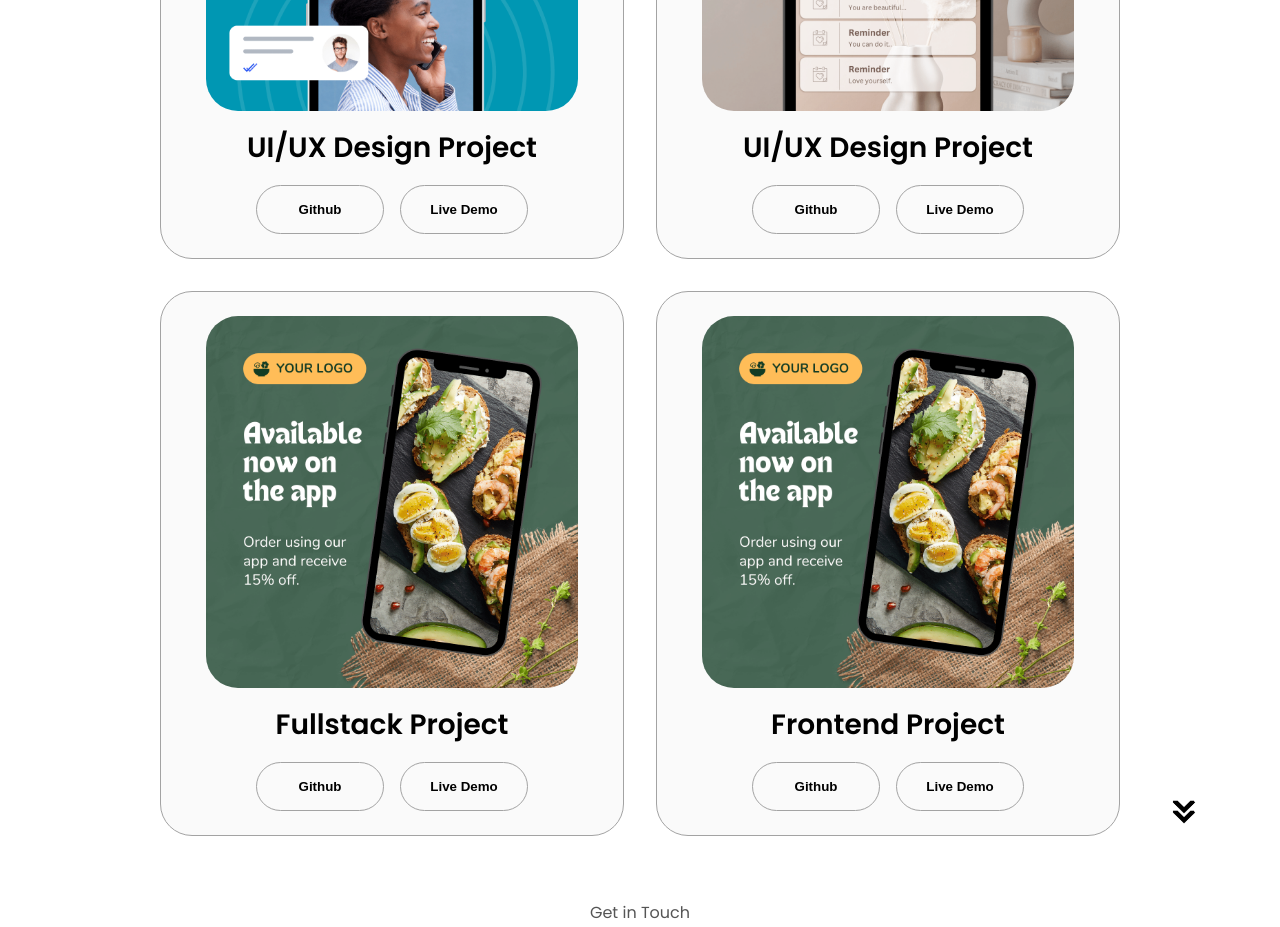
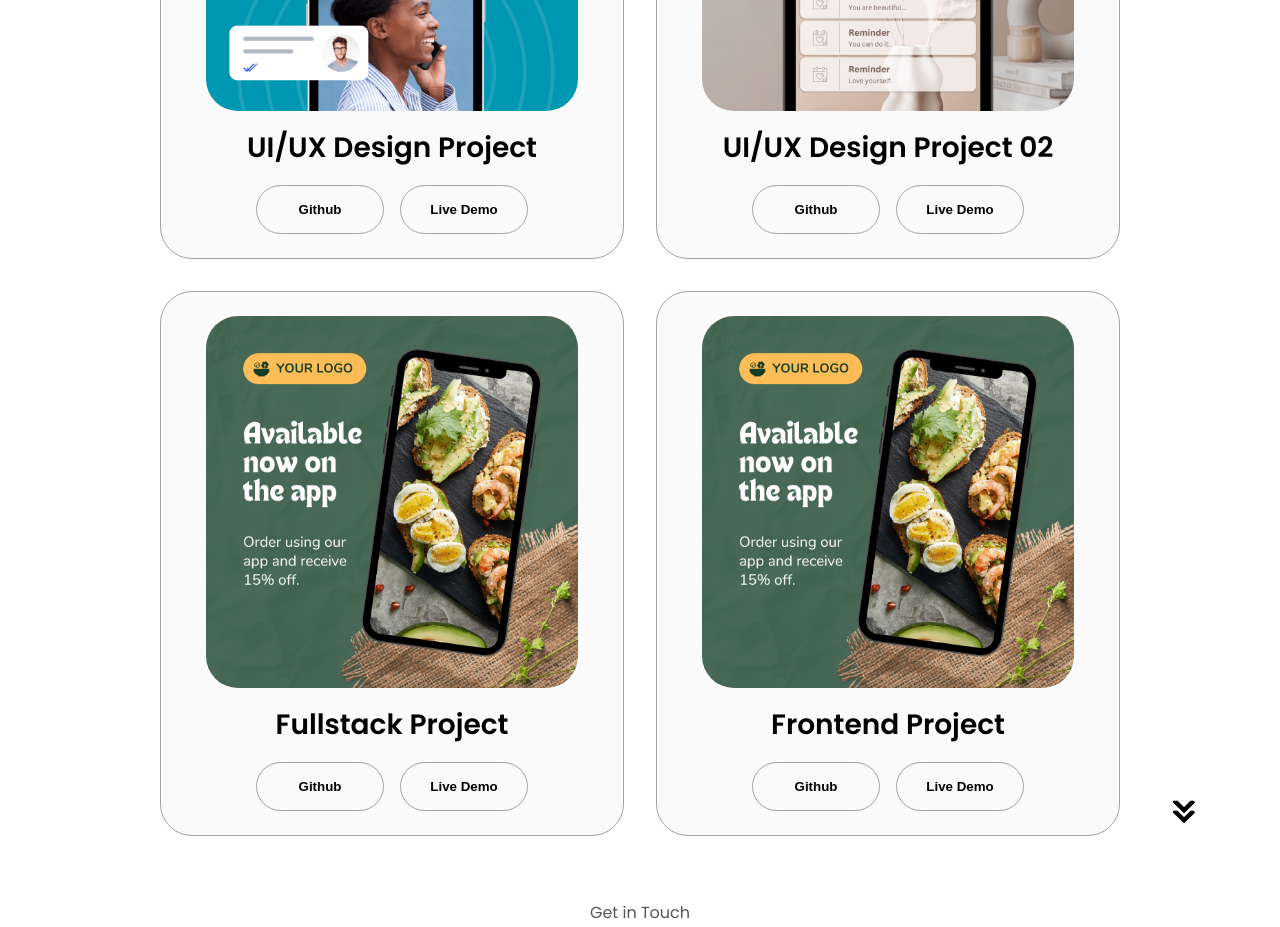
Before and after one commit to Nimdinu-Weerathunga/Portfolio, a plain HTML site: page index.html in a window 1280 px wide. Shown: the part 2880-3807 px from the top of the page. Drawn offline with Linux system fonts and the light colour scheme.

Commit message:
Your commit message here

```diff
--- a/index.html
+++ b/index.html
@@ -271,7 +271,7 @@
                 class="project-img"
               />
             </div>
-            <h2 class="experience-sub-title project-title">UI/UX Design Project</h2>
+            <h2 class="experience-sub-title project-title">UI/UX Design Project 02</h2>
             <div class="btn-container">
               <button
                 class="btn btn-color-2 project-btn"
```
